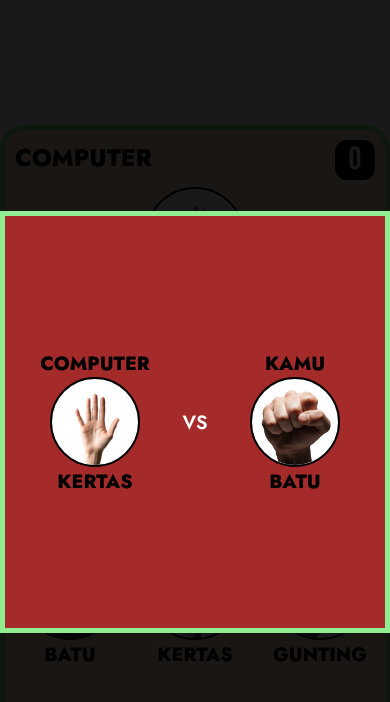
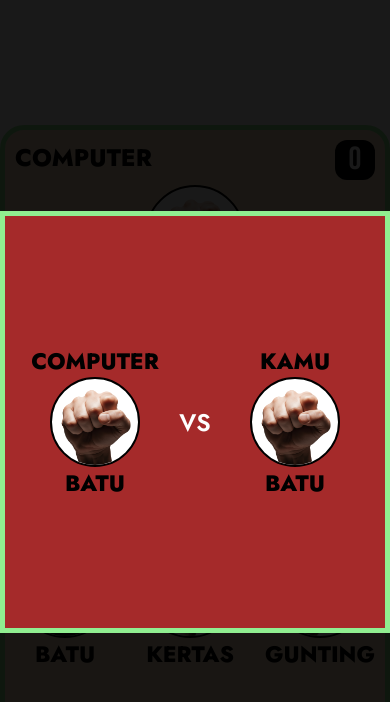
Before and after one commit to kitarobenaya/RPSgame, a plain HTML site: page index.html in a window 390 px wide. Both pictures are taken after a click on the picture 70 px from the left and 589 px from the top of the page. Drawn offline with Linux system fonts and the light colour scheme; a web font is replaced by a local one.

Commit message:
memperbaiki font size yang kecil di mobile view, dan improvisasi pada sistem computer agar lebih pintar

```diff
--- a/assets/css/styles.css
+++ b/assets/css/styles.css
@@ -179,7 +179,7 @@ main section.info span.hidespan {
 main section.info span {
   width: auto;
   height: auto;
-  font-size: 3rem;
+  font-size: 2.3rem;
   font-family: "Jost";
   font-weight: 600;
 }
@@ -254,7 +254,7 @@ main section.player-section div.img-player-wrap img.player-image:hover {
   }
 
   figcaption {
-    font-size: 1.2rem;
+    font-size: 1.4rem;
   }
 
   main section.computer-section {
@@ -288,7 +288,7 @@ main section.player-section div.img-player-wrap img.player-image:hover {
   }
 
   main section.info span {
-    font-size: 1.2rem;
+    font-size: 1.5rem;
     position: absolute;
   }
 
--- a/assets/js/script.js
+++ b/assets/js/script.js
@@ -5,6 +5,7 @@ const info = document.querySelector("section.info");
 const bgInfo = document.querySelector("div.bg-info");
 const scorePlayer = document.querySelector("div.score.player");
 const scoreComp = document.querySelector("div.score.computer");
+let lastUserChoice = null;
 
 function htmlString(gamNamComp, gamNamPl) {
   return `
@@ -36,9 +37,14 @@ function htmlString(gamNamComp, gamNamPl) {
 }
 
 function getComputerChoice() {
-  const choice = ["batu", "kertas", "gunting"];
-  const randomChoice = Math.round(Math.random() * (choice.length - 1));
-  return choice[randomChoice];
+  if (!lastUserChoice) {
+    const choices = ["batu", "gunting", "kertas"];
+    return choices[Math.floor(Math.random() * choices.length)];
+  }
+
+  if (lastUserChoice === "batu") return "kertas";
+  if (lastUserChoice === "gunting") return "batu";
+  if (lastUserChoice === "kertas") return "gunting";
 }
 
 function getTheWinner(playerChoice, computerChoice) {
```
